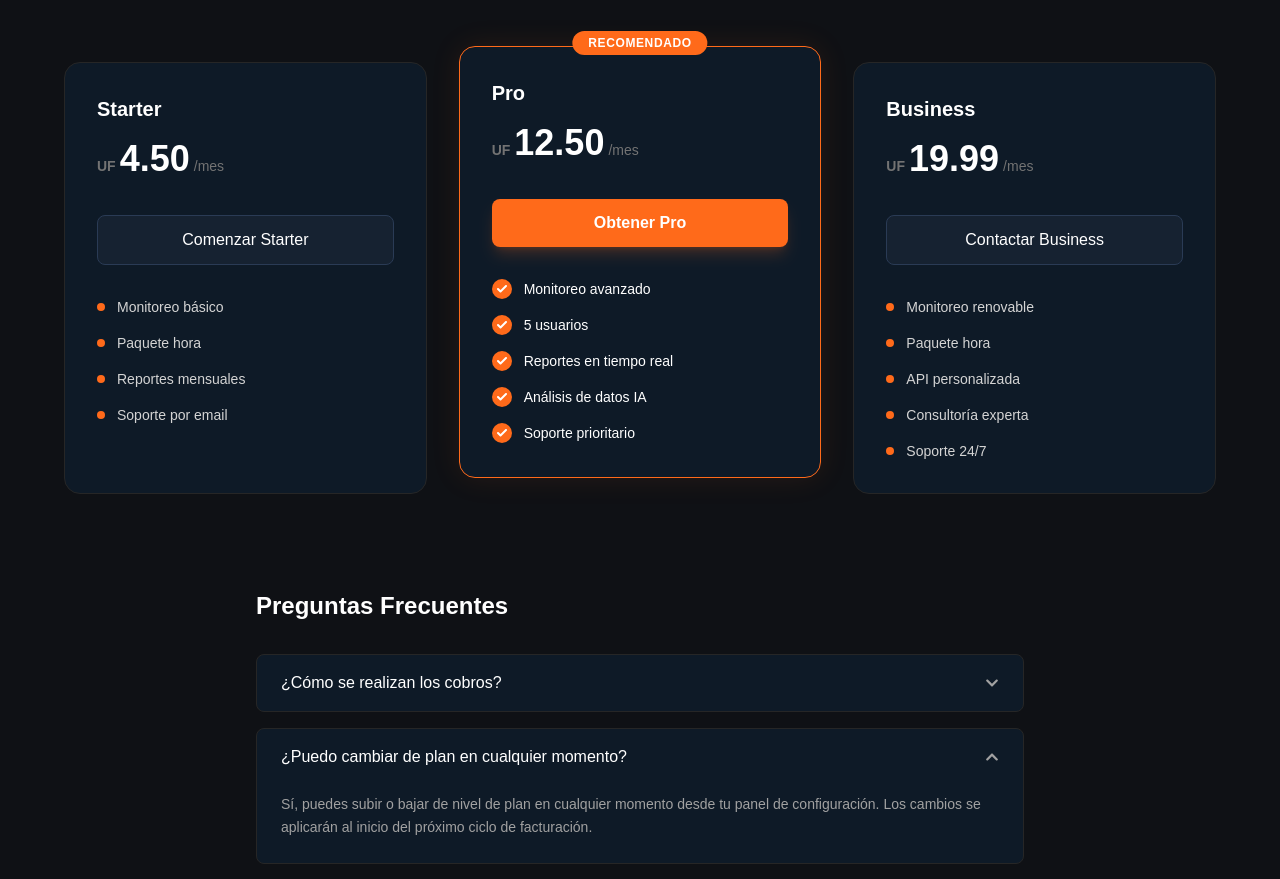
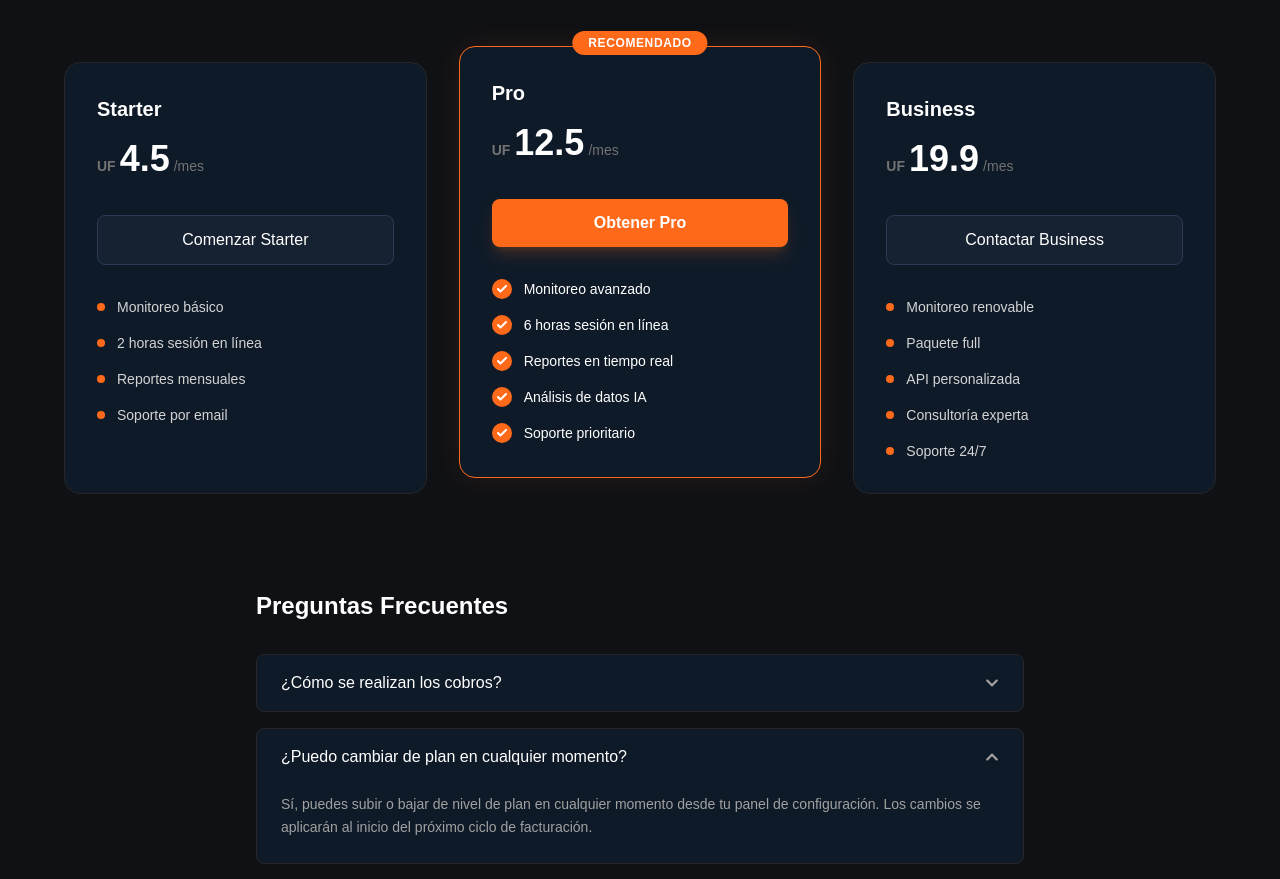
Before and after one commit to Language-Center-Chile/nextjs-bio2, a Next.js app: page /landing in a window 1280 px wide. Shown: the part 3235-4114 px from the top of the page. Built offline with nearby package versions, Linux system fonts and the light colour scheme; no server answers.

Commit message:
fix: update pricing details and landing page link
- Change "Inicio" link to point to external website
- Simplify pricing values by removing trailing zeros (4.5, 12.5, 19.9)
- Update feature descriptions in pricing plans to reflect actual offerings

```diff
--- a/src/components/layout/DiagnosticPricing.tsx
+++ b/src/components/layout/DiagnosticPricing.tsx
@@ -29,7 +29,7 @@ export default function DiagnosticPricing() {
             <h3 className="text-xl font-bold mb-4">Starter</h3>
             <div className="flex items-baseline gap-1 mb-1">
               <span className="text-sm font-bold text-neutral-500">UF</span>
-              <span className="text-4xl font-bold">4.50</span>
+              <span className="text-4xl font-bold">4.5</span>
               <span className="text-sm text-neutral-500">/mes</span>
             </div>
 
@@ -40,7 +40,7 @@ export default function DiagnosticPricing() {
             <ul className="space-y-4 flex-grow">
               {[
                 "Monitoreo básico",
-                "Paquete hora",
+                "2 horas sesión en línea",
                 "Reportes mensuales",
                 "Soporte por email"
               ].map((feature, i) => (
@@ -61,7 +61,7 @@ export default function DiagnosticPricing() {
             <h3 className="text-xl font-bold mb-4">Pro</h3>
             <div className="flex items-baseline gap-1 mb-1">
               <span className="text-sm font-bold text-neutral-500">UF</span>
-              <span className="text-4xl font-bold">12.50</span>
+              <span className="text-4xl font-bold">12.5</span>
               <span className="text-sm text-neutral-500">/mes</span>
             </div>
 
@@ -72,7 +72,7 @@ export default function DiagnosticPricing() {
             <ul className="space-y-4 flex-grow">
               {[
                 "Monitoreo avanzado",
-                "5 usuarios",
+                "6 horas sesión en línea",
                 "Reportes en tiempo real",
                 "Análisis de datos IA",
                 "Soporte prioritario"
@@ -94,7 +94,7 @@ export default function DiagnosticPricing() {
             <h3 className="text-xl font-bold mb-4">Business</h3>
             <div className="flex items-baseline gap-1 mb-1">
               <span className="text-sm font-bold text-neutral-500">UF</span>
-              <span className="text-4xl font-bold">19.99</span>
+              <span className="text-4xl font-bold">19.9</span>
               <span className="text-sm text-neutral-500">/mes</span>
             </div>
 
@@ -105,7 +105,7 @@ export default function DiagnosticPricing() {
             <ul className="space-y-4 flex-grow">
               {[
                 "Monitoreo renovable",
-                "Paquete hora",
+                "Paquete full",
                 "API personalizada",
                 "Consultoría experta",
                 "Soporte 24/7"
--- a/src/components/layout/LandingNavbarLinks.tsx
+++ b/src/components/layout/LandingNavbarLinks.tsx
@@ -4,7 +4,7 @@ import { usePathname } from "next/navigation";
 import { FaBook, FaIdBadge, FaUserTie, FaQuestionCircle } from "react-icons/fa";
 
 const landingNavItems = [
-  { label: "Inicio", href: "/" },
+  { label: "Inicio", href: "https://biodiversidad.cl" },
   { label: "¿Para quién?", href: "#para-quien", icon: <FaUserTie /> },
   { label: "¿Qué incluye?", href: "#que-incluye", icon: <FaBook /> },
   { label: "Planes", href: "#planes", icon: <FaIdBadge /> },
```
